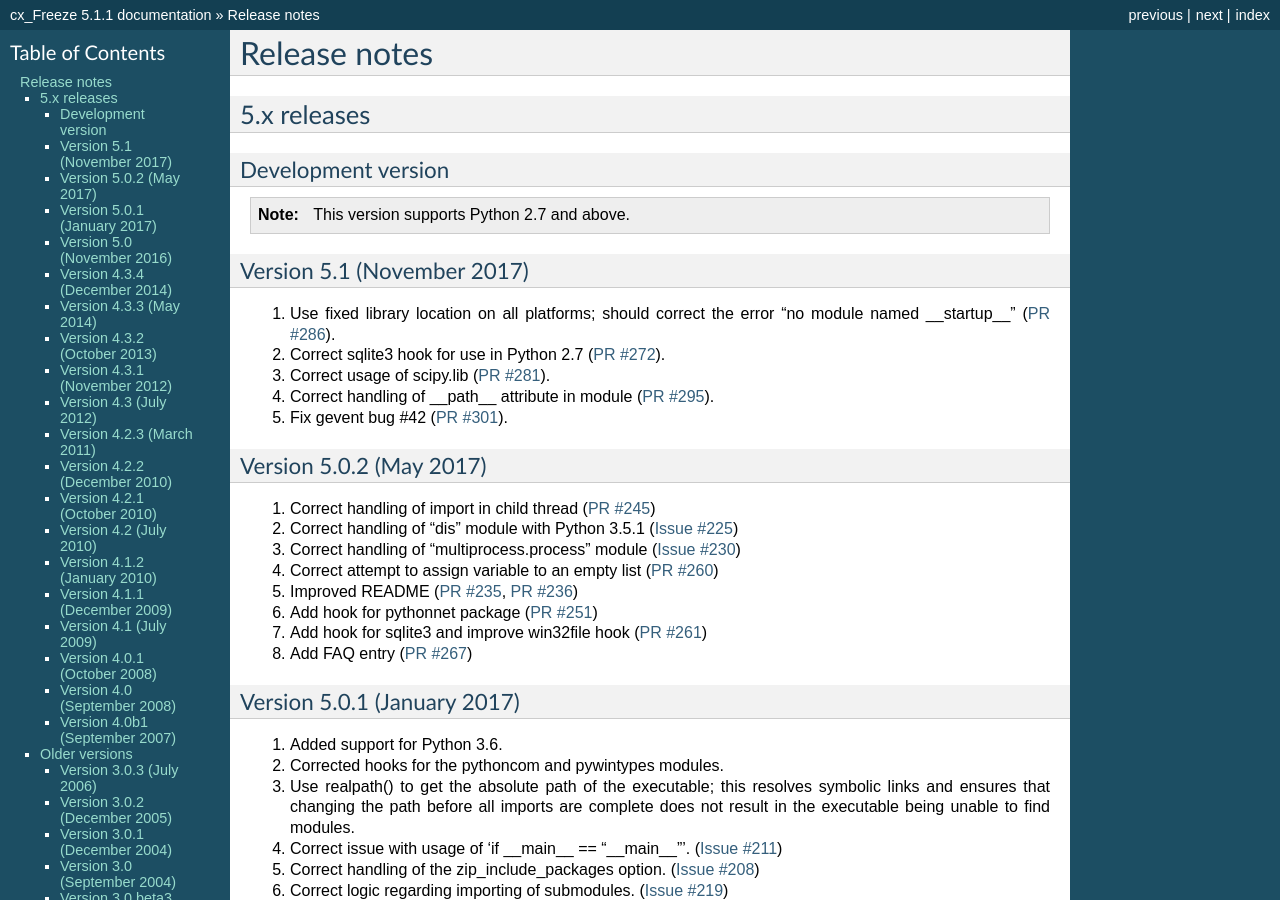
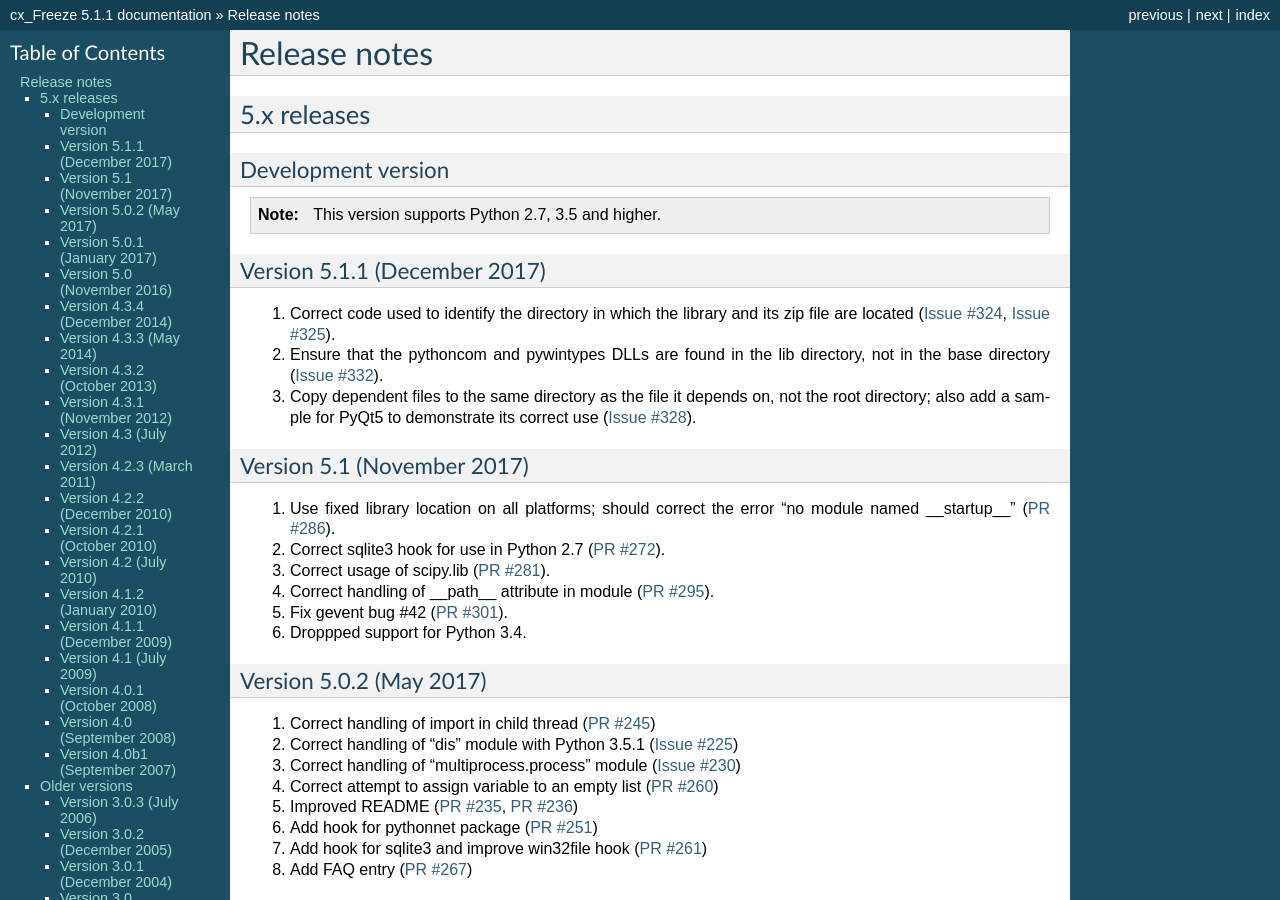
Before and after one commit to marcelotduarte/cx_Freeze, a Sphinx documentation site: the page built from doc/releasenotes.rst, in a window 1280 px wide and 900 px high. Built offline with Sphinx 7.4.7, drawn with Linux system fonts in a browser that asks for light colours; pages that are not in the unit, such as notebooks, are missing from menus.

Commit message:
Preparing to release cx_Freeze 5.1.1.

```diff
--- a/doc/releasenotes.rst
+++ b/doc/releasenotes.rst
@@ -8,17 +8,35 @@
 Development version
 -------------------
 
-.. note:: This version supports Python 2.7 and above.
+.. note:: This version supports Python 2.7, 3.5 and higher.
+
+Version 5.1.1 (December 2017)
+-----------------------------
+
+#)  Correct code used to identify the directory in which the library and its
+    zip file are located (`Issue #324`_, `Issue #325`_).
+#)  Ensure that the pythoncom and pywintypes DLLs are found in the lib
+    directory, not in the base directory (`Issue #332`_).
+#)  Copy dependent files to the same directory as the file it depends on, not
+    the root directory; also add a sample for PyQt5 to demonstrate its correct
+    use (`Issue #328`_).
+
+.. _Issue #324: https://github.com/anthony-tuininga/cx_Freeze/issues/324
+.. _Issue #325: https://github.com/anthony-tuininga/cx_Freeze/issues/325
+.. _Issue #328: https://github.com/anthony-tuininga/cx_Freeze/issues/328
+.. _Issue #332: https://github.com/anthony-tuininga/cx_Freeze/issues/332
+
 
 Version 5.1 (November 2017)
 ---------------------------
 
-#) Use fixed library location on all platforms; should correct the error
-   "no module named __startup__" (`PR #286`_).
-#) Correct sqlite3 hook for use in Python 2.7 (`PR #272`_).
-#) Correct usage of scipy.lib (`PR #281`_).
-#) Correct handling of __path__ attribute in module (`PR #295`_).
-#) Fix gevent bug #42 (`PR #301`_).
+#)  Use fixed library location on all platforms; should correct the error
+    "no module named __startup__" (`PR #286`_).
+#)  Correct sqlite3 hook for use in Python 2.7 (`PR #272`_).
+#)  Correct usage of scipy.lib (`PR #281`_).
+#)  Correct handling of __path__ attribute in module (`PR #295`_).
+#)  Fix gevent bug #42 (`PR #301`_).
+#)  Droppped support for Python 3.4.
 
 
 .. _PR #272: https://github.com/anthony-tuininga/cx_Freeze/pull/272
```
